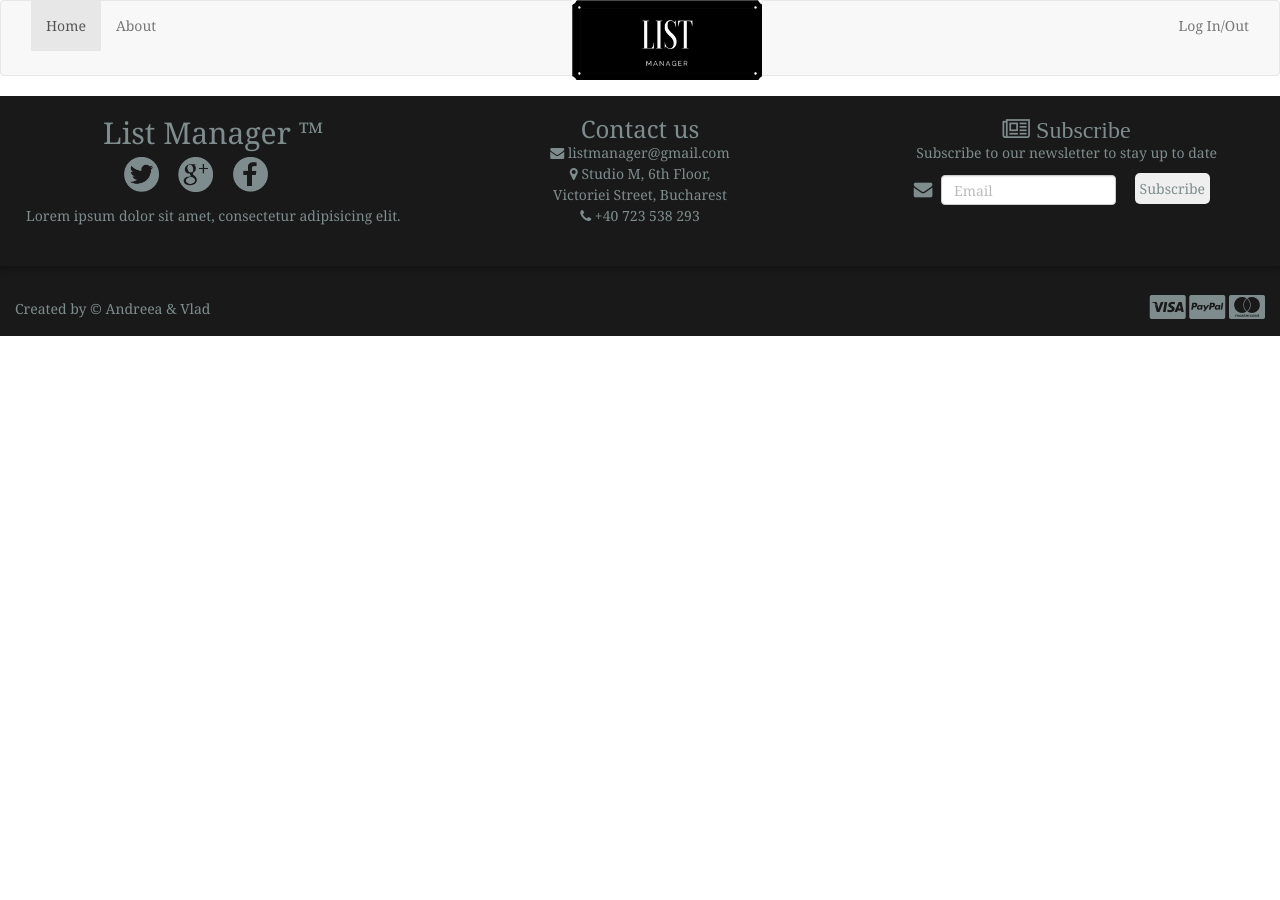
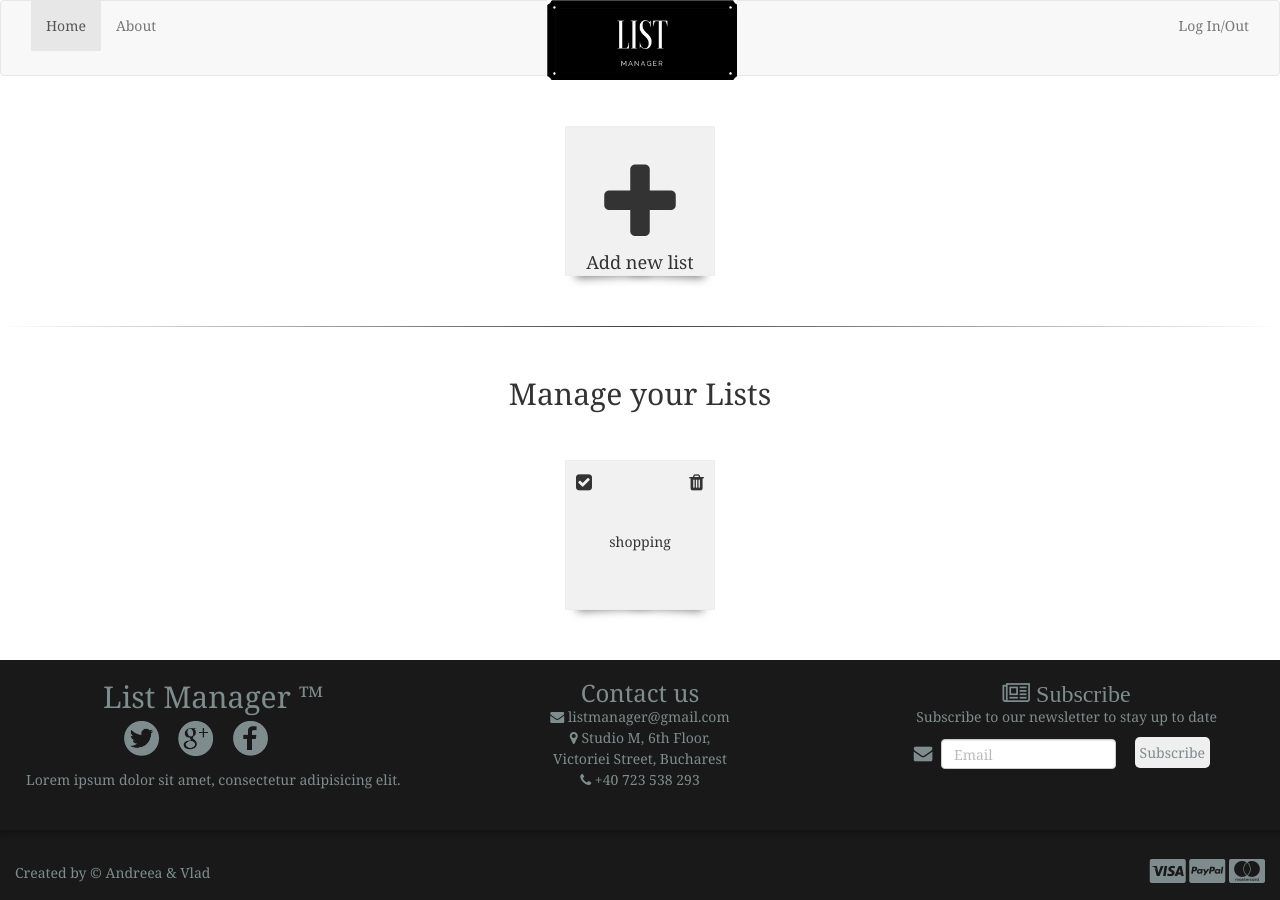
Before and after one commit to AndreeaBila/ToDoList, a PHP site: page /php/main.php in a window 1280 px wide. Before the commit the page ends 336 px from the top, so only its background shows below. Run offline with PHP 8.4, Linux system fonts and the light colour scheme; the visitor is signed in with stand-in values (Sample User, id 1); some libraries are stand-ins or nearby versions.

Commit message:
main.php

```diff
--- a/css/main.css
+++ b/css/main.css
@@ -67,11 +67,74 @@ body {
   font-family: Cambria, Cochin, Georgia, Times, Times New Roman, serif;
 }
 
+/* line 5, ../scss/base/_base.scss */
+.box, .listSquare {
+  width: 150px;
+  height: 150px;
+  margin: 50px auto;
+}
+
+/* line 11, ../scss/base/_base.scss */
+.box button {
+  position: relative;
+}
+
+/* line 15, ../scss/base/_base.scss */
+.effect2 {
+  position: relative;
+}
+
+/* line 19, ../scss/base/_base.scss */
+.effect2:before, .effect2:after {
+  z-index: -1;
+  position: absolute;
+  content: "";
+  bottom: 15px;
+  left: 10px;
+  width: 50%;
+  top: 80%;
+  max-width: 300px;
+  background: #777;
+  -webkit-box-shadow: 0 15px 10px #777;
+  -moz-box-shadow: 0 15px 10px #777;
+  box-shadow: 0 15px 10px #777;
+  -webkit-transform: rotate(-3deg);
+  -moz-transform: rotate(-3deg);
+  -o-transform: rotate(-3deg);
+  -ms-transform: rotate(-3deg);
+  transform: rotate(-3deg);
+}
+
+/* line 39, ../scss/base/_base.scss */
+.effect2:after {
+  -webkit-transform: rotate(3deg);
+  -moz-transform: rotate(3deg);
+  -o-transform: rotate(3deg);
+  -ms-transform: rotate(3deg);
+  transform: rotate(3deg);
+  right: 10px;
+  left: auto;
+}
+
+/* line 49, ../scss/base/_base.scss */
+.main-hr {
+  border: 0;
+  height: 1px;
+  background-image: linear-gradient(to right, rgba(0, 0, 0, 0), rgba(0, 0, 0, 0.75), rgba(0, 0, 0, 0));
+}
+
+/* line 55, ../scss/base/_base.scss */
+.yourLists {
+  margin: 50px auto;
+  text-align: center;
+}
+
 /* line 6, ../scss/layout/_nav.scss */
 #logo {
   margin-top: -1px !important;
   margin-bottom: -10px !important;
   width: 190px;
+  margin-left: -50px;
 }
 
 /* line 1, ../scss/layout/_footer.scss */
@@ -116,7 +179,7 @@ footer {
 }
 
 /* line 38, ../scss/layout/_footer.scss */
-hr {
+.footer-hr {
   height: 12px;
   border: 0;
   box-shadow: inset 0 12px 12px -12px rgba(0, 0, 0, 0.5);
@@ -177,6 +240,48 @@ input[type="button"] {
   font-size: 110%;
 }
 
+/* line 40, ../scss/modules/_buttons.scss */
+.newListBtn {
+  width: 150px;
+  height: 150px;
+  border: none;
+  font-size: 130%;
+  background-color: #f1f1f1;
+  border: 0.01px solid #eeeeee;
+}
+/* line 44, ../scss/modules/_buttons.scss */
+.newListBtn i {
+  margin-top: 30px;
+}
+
+/* line 54, ../scss/modules/_buttons.scss */
+.newListBtn:active,
+.newListBtn:focus,
+.newListBtn:active:focus {
+  transform: scale(0.97, 0.97);
+  outline: none;
+  border: 0.01px solid #e1e1e1;
+}
+
+/* line 60, ../scss/modules/_buttons.scss */
+.listSquare {
+  width: 150px;
+  height: 150px;
+  background-color: #f1f1f1;
+  border: 0.01px solid #eeeeee;
+}
+/* line 66, ../scss/modules/_buttons.scss */
+.listSquare button {
+  border: none;
+  background-color: transparent;
+  padding: 10px;
+}
+/* line 72, ../scss/modules/_buttons.scss */
+.listSquare .listName {
+  line-height: 80px;
+  height: 80px;
+}
+
 /* line 2, ../scss/modules/_components.scss */
 html, body, .jumbotron {
   min-height: 95%;
--- a/php/footer.php
+++ b/php/footer.php
@@ -30,7 +30,9 @@
   </div>
 
   <div class="clear"></div>
-  <hr>
+
+  <hr class="footer-hr">
+
   <div class="col-md-6">
     <p>Created by &copy; Andreea & Vlad </p>
   </div>
--- a/php/main.php
+++ b/php/main.php
@@ -45,8 +45,26 @@
       include 'header.php';
     ?>
 
+    <div class="box effect2">
+      <button type="button" class="newListBtn"><i class="fa fa-plus fa-5x" aria-hidden="true"></i><p class="abc">Add new list</p></button>
+    </div>
 
+    <hr class="main-hr">
 
+    <div class="yourLists">
+      <h2>Manage your Lists</h2>
+
+      <div class="listSquare effect2">
+        <div class="pull-left"><button type="button"><i class="fa fa-check-square fa-lg" aria-hidden="true"></i></button></div>
+
+        <div class="pull-right"><button type="button"><i class="fa fa-trash fa-lg" aria-hidden="true"></i></button></div>
+
+        <div class="clear"></div>
+
+        <p class="listName">shopping</p>
+      </div>
+
+    </div>
 
     <?php
       include 'footer.php';
--- a/scss/base/_base.scss
+++ b/scss/base/_base.scss
@@ -1,3 +1,58 @@
 body {
   font-family: $default-font;
 }
+
+.box, .listSquare {
+  width: 150px;
+  height: 150px;
+  margin: 50px auto;
+}
+
+.box button {
+  position: relative;
+}
+
+.effect2 {
+  position: relative;
+}
+
+.effect2:before, .effect2:after {
+  z-index: -1;
+  position: absolute;
+  content: "";
+  bottom: 15px;
+  left: 10px;
+  width: 50%;
+  top: 80%;
+  max-width:300px;
+  background: #777;
+  -webkit-box-shadow: 0 15px 10px #777;
+  -moz-box-shadow: 0 15px 10px #777;
+  box-shadow: 0 15px 10px #777;
+  -webkit-transform: rotate(-3deg);
+  -moz-transform: rotate(-3deg);
+  -o-transform: rotate(-3deg);
+  -ms-transform: rotate(-3deg);
+  transform: rotate(-3deg);
+}
+
+.effect2:after {
+  -webkit-transform: rotate(3deg);
+  -moz-transform: rotate(3deg);
+  -o-transform: rotate(3deg);
+  -ms-transform: rotate(3deg);
+  transform: rotate(3deg);
+  right: 10px;
+  left: auto;
+}
+
+.main-hr {
+  border: 0;
+  height: 1px;
+  background-image: linear-gradient(to right, rgba(0, 0, 0, 0), rgba(0, 0, 0, 0.75), rgba(0, 0, 0, 0));
+}
+
+.yourLists {
+  margin: 50px auto;
+  text-align: center;
+}
--- a/scss/base/_variables.scss
+++ b/scss/base/_variables.scss
@@ -2,3 +2,5 @@ $default-font: Cambria, Cochin, Georgia, Times, Times New Roman, serif;
 $placeholder-color: #bbbbbb;
 $input-color: #333333;
 $footer-color: #191919;
+$footer-text-color: #7F8C8D;
+$lists-color: #f1f1f1;
--- a/scss/layout/_footer.scss
+++ b/scss/layout/_footer.scss
@@ -35,7 +35,7 @@ footer {
   }
 }
 
-hr {
+.footer-hr {
     height: 12px;
     border: 0;
     box-shadow: inset 0 12px 12px -12px rgba(0, 0, 0, 0.5);
--- a/scss/layout/_nav.scss
+++ b/scss/layout/_nav.scss
@@ -7,4 +7,5 @@
   margin-top: -1px !important;
   margin-bottom: -10px !important;
   width: 190px;
+  margin-left: -50px;
 }
--- a/scss/modules/_buttons.scss
+++ b/scss/modules/_buttons.scss
@@ -36,3 +36,41 @@ input[type="button"] {
   text-decoration: underline;
   font-size: 110%;
 }
+
+.newListBtn {
+  width: 150px;
+  height: 150px;
+  border: none;
+  i {
+    margin-top: 30px;
+  }
+  font-size: 130%;
+  background-color: $lists-color;
+  border: 0.01px solid #eeeeee;
+}
+
+.newListBtn:active,
+.newListBtn:focus,
+.newListBtn:active:focus {
+  transform: scale(0.97,0.97);
+  outline: none;
+  border: 0.01px solid #e1e1e1;
+}
+
+.listSquare {
+  width: 150px;
+  height: 150px;
+  background-color: $lists-color;
+  border: 0.01px solid #eeeeee;
+
+  button {
+    border: none;
+    background-color: transparent;
+    padding: 10px;
+  }
+
+  .listName {
+    line-height: 80px;
+    height: 80px;
+  }
+}
--- a/scss/modules/_components.scss
+++ b/scss/modules/_components.scss
@@ -49,3 +49,5 @@ input[type="date"] {
 // input[type="date"]:focus {
 //   background-color: $input-color !important;
 // }
+
+//Add new list button div
```
